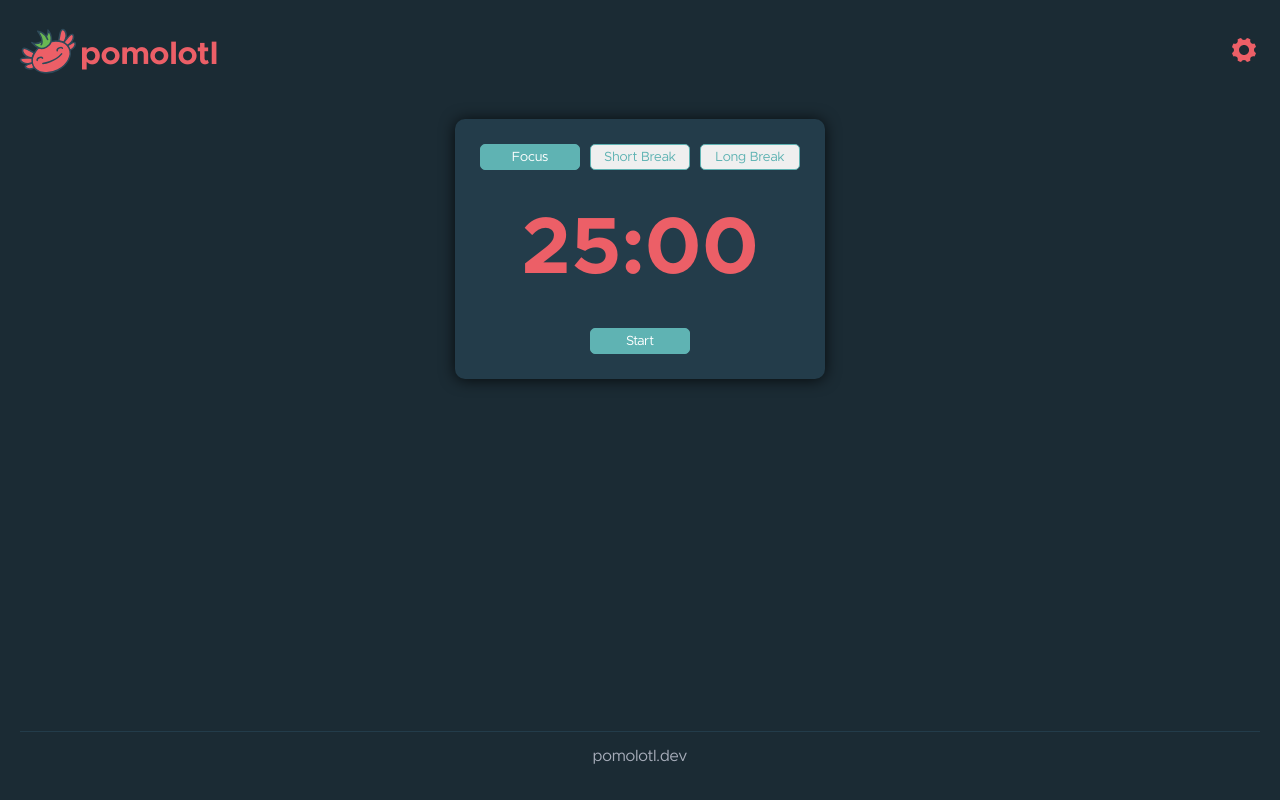
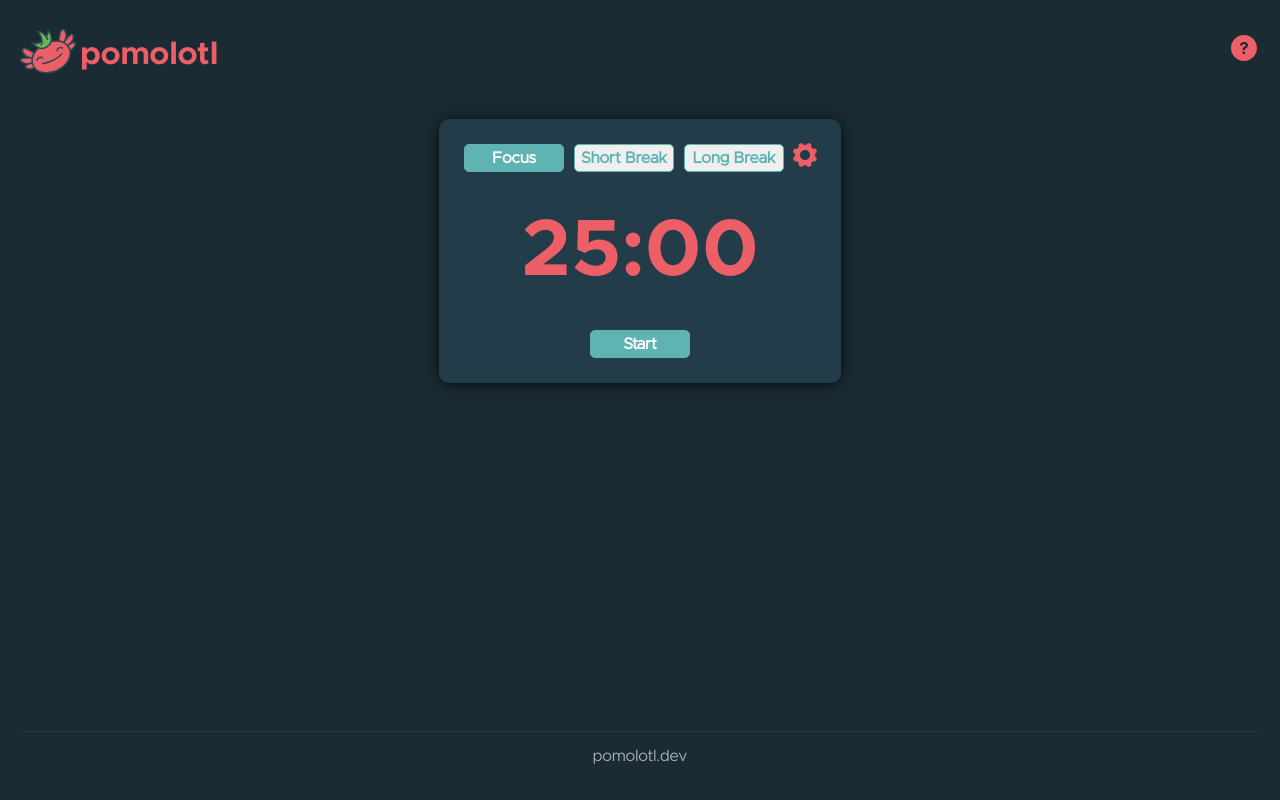
Before and after one commit to kristophesankar/pomolotl, a Next.js app: page / in a window 1280 px wide. Built offline with nearby package versions, Linux system fonts and the light colour scheme.

Commit message:
Add help data

```diff
--- a/components/Content.js
+++ b/components/Content.js
@@ -1,9 +1,9 @@
+import { PageContext } from '@/providers/helpProvider'
+import { useContext } from 'react'
 import { item } from '../styles/Index.module.sass'
-import Card from './Card'
+import Card from '@/components/Card'
+import Help from '@/components/Help'
 export default function Content() {
-  return (
-    <div className={item}>
-      <Card />
-    </div>
-  )
+  const { page } = useContext(PageContext)
+  return <div className={item}>{page == 'timer' ? <div className="fade"><Card /></div> : <Help />}</div>
 }
--- a/components/Header.js
+++ b/components/Header.js
@@ -1,3 +1,4 @@
+import {createContext, useSate, useContext} from 'react'
 import {
   headerFlex,
   header,
@@ -6,9 +7,14 @@ import {
   iconDefault,
   settingsBtn,
 } from '../styles/Index.module.sass'
-import { IoIosSettings } from 'react-icons/io'
+import { IoIosHelpCircle } from 'react-icons/io'
+import { PageContext } from '@/providers/helpProvider'
 import Image from 'next/image'
 export default function Header() {
+  const {page, setPage} = useContext(PageContext)
+  const newVal = (page === 'timer') ? 'help' : 'timer'
+  const changeHandler = () => {setPage(newVal)}
+
   return (
     <div className={headerFlex}>
       <div className={header}>
@@ -24,7 +30,7 @@ export default function Header() {
       </div>
       <div>
         <button className={settingsBtn}>
-          <IoIosSettings className={iconDefault} />
+          <IoIosHelpCircle onClick={changeHandler} className={iconDefault} />
         </button>
       </div>
     </div>
--- a/components/TimerNav.js
+++ b/components/TimerNav.js
@@ -1,8 +1,14 @@
-import { timerNav, btn, btnOutline } from '@/styles/Index.module.sass'
+import {
+  timerNav,
+  btn,
+  btnOutline,
+  iconDefault,
+} from '@/styles/Index.module.sass'
 import Button from '@/components/Button'
 import { useActor } from '@xstate/react'
 import { useContext } from 'react'
 import { GlobalStateContext } from '@/providers/globalState'
+import { IoIosSettings } from 'react-icons/io'
 
 export default function TimerNav() {
   const { service } = useContext(GlobalStateContext)
@@ -27,6 +33,7 @@ export default function TimerNav() {
           />
         )
       })}
+      <IoIosSettings className={iconDefault} />
     </div>
   )
 }
--- a/pages/index.js
+++ b/pages/index.js
@@ -1,17 +1,30 @@
+import { useState, useMemo } from 'react'
 import { container } from '@/styles/Index.module.sass'
 import Header from '@/components/Header'
 import Content from '@/components/Content'
 import Footer from '@/components/Footer'
 import { GlobalStateProvider } from '@/providers/globalState'
+import { PageContext } from '@/providers/helpProvider'
 
 export default function Home() {
+  const [page, setPage] = useState('timer')
+  const value = useMemo(() => ({ page, setPage }), [page])
   return (
     <GlobalStateProvider>
-      <div className={container}>
-        <Header />
-        <Content />
-        <Footer />
-      </div>
+      <PageContext.Provider value={value}>
+        <div className={container}>
+          {useMemo(
+            () => (
+              <>
+                <Header />
+                <Content />
+                <Footer />
+              </>
+            ),
+            []
+          )}
+        </div>
+      </PageContext.Provider>
     </GlobalStateProvider>
   )
 }
--- a/stateMachines/pomodoroMachine.js
+++ b/stateMachines/pomodoroMachine.js
@@ -80,11 +80,10 @@ const focus = {
     assign({
       currentTime: (_) => initFocusTime,
     }),
-    'initTimerSound',
   ],
   on: {
     START: {
-      actions: ['spawnFocusTimer', 'sendStart'],
+      actions: ['spawnFocusTimer', 'sendStart', 'initTimerSound' ],
     },
     STOP: {
       actions: [
--- a/styles/Index.module.sass
+++ b/styles/Index.module.sass
@@ -30,6 +30,9 @@
   color: $red
   font-size: 2rem
 
+.iconDefault:hover
+  cursor: pointer
+
 .sitename
   margin-top: 0rem
   font-size: 2rem
@@ -41,6 +44,8 @@
 
 .settingsBtn
   all: unset
+  color: $red
+  font-size: 2rem
 
 .settingsBtn:hover
   cursor: pointer
@@ -71,6 +76,8 @@
   min-width: 100px
   background: $cyan
   color: white
+  font-weight: 800
+  font-size: 1rem
   border-radius: $global-radius
   padding: $btn-padding
   cursor: pointer
@@ -79,10 +86,15 @@
   border: 1px solid $cyan
   margin: 5px
   min-width: 100px
+  font-weight: 800
+  font-size: 1rem
   color: $cyan
   border-radius: $global-radius
   padding: $btn-padding
   cursor: pointer
+
+.help
+  width: 50vw
 
 
 .timer
```
